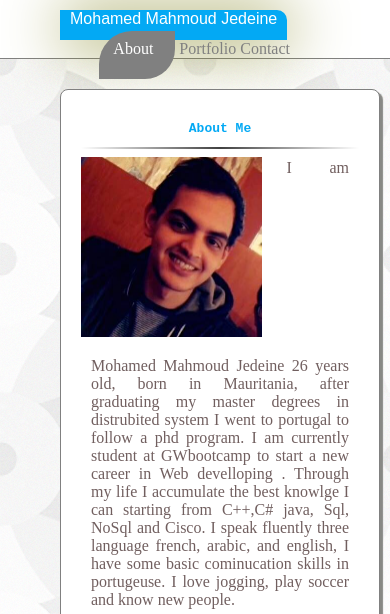
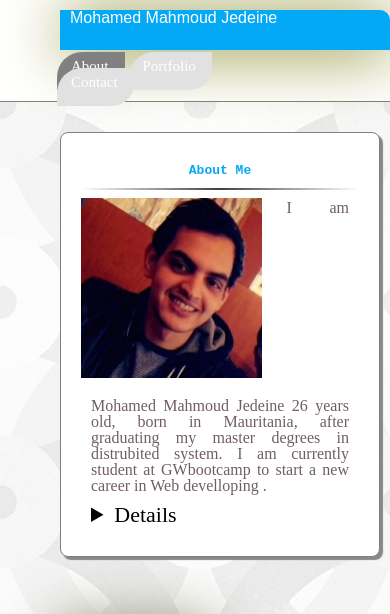
Before and after one commit to MoudGW/Basic-Portfolio, a plain HTML site: page index.html in a window 390 px wide. Shown: the top 614 px of the page. Drawn offline with Linux system fonts and the light colour scheme.

Commit message:
last modification

```diff
--- a/assets/css/reset.css
+++ b/assets/css/reset.css
@@ -4,7 +4,7 @@
 */
 
 html, body, div, span, applet, object, iframe,
-h1, h2, h3, h4, h5, h6, p, blockquote, pre,
+h1, h5, h6, blockquote, pre,
 a, abbr, acronym, address, big, cite, code,
 del, dfn, em, img, ins, kbd, q, s, samp,
 small, strike, strong, sub, sup, tt, var,
@@ -12,7 +12,7 @@ b, u, i, center,
 dl, dt, dd, ol, ul, li,
 fieldset, form, label, legend,
 table, caption, tbody, tfoot, thead, tr, th, td,
-article, aside, canvas, details, embed,
+article, aside, canvas, embed,
 figure, figcaption, footer, header, hgroup,
 menu, nav, output, ruby, section, summary,
 time, mark, audio, video {
--- a/assets/css/styles.css
+++ b/assets/css/styles.css
@@ -26,9 +26,7 @@
     margin-bottom: 30px;
     border-radius: 8px;
 }
-body{
-	margin: 0px;
-}
+
 #right{
 	float: right;
 	background-color: white;
@@ -52,7 +50,6 @@ H3,H2{
 	color: #03A9F4;
 	font-family: monospace;
 	font-size: 2em;
-
 }
 #name {
     font-family: 'Ubuntu', sans-serif;
@@ -73,6 +70,9 @@ H3,H2{
 	margin-right: 100px;
 }
 #baron{
+	font-size: 22px;
+    color: gray;
+	text-decoration: blink;
     padding-bottom: 22px;
     background-color: gray;
     color: white;
@@ -82,21 +82,30 @@ H3,H2{
     border-top-left-radius: 33px;
     border-bottom-right-radius: 30px;
 }
+.baroff{
+	font-size: 22px;
+    color: gray;
+	text-decoration: blink;
+	padding-bottom: 22px;
+    background-color: #E1E1E1;
+    color: white;
+    padding-top: 9px;
+    padding-left: 14px;
+    padding-right: 22px;
+    border-top-left-radius: 33px;
+    border-bottom-right-radius: 30px;
+}
+.baroff:hover {
+    background-color: black;
+}
 #body{
 	background-image: url("wall.png");
     width: inherit;
-    height: 700px;
+    height: 800px;
     border-top: solid 1px gray;
     border-bottom: solid 5px #03A9F4;
-    margin-bottom: 50px;
-
 }
-.bar{
-	font-size: 22px;
-    color: gray;
-	text-decoration: blink;
-}
-p{
+p,details{
 	color: black;
 	font-size: 22px;
 	margin: 10px;
@@ -131,7 +140,7 @@ button{
     background-color: #03A9F4;
     color: #fff;
     border-radius: 6px;
-   box-shadow: 2px 2px 1px #a6c1ce;
+    box-shadow: 2px 2px 1px #a6c1ce;
 }
 @media screen and (max-width:910px){
 
@@ -160,9 +169,31 @@ H2,H3{
 }
 #left{
 	width: auto;
+
 }
 #right{
 	float: left;
 	margin-left: 58px;
 }
+#baron,.baroff{
+	font-size: 15px;
+    color: gray;
+	text-decoration: blink;
+	padding-bottom: 16px;
+    color: white;
+    padding-top: 6px;
+    padding-left: 14px;
+    padding-right: 16px;
+    border-top-left-radius: 25px;
+    border-bottom-right-radius: 22px;
 }
+#lbar{
+    float: left;
+    margin-top: 8px;
+    margin-left: 57px;
+}
+#head{
+	height: 91px;
+    display: inline-grid;
+}
+}
--- a/index.html
+++ b/index.html
@@ -3,7 +3,7 @@
 <head>
 	<title>Portfolio</title>
 	<link rel="stylesheet" type="text/css" href="assets/css/styles.css">
-
+    <link rel=stylesheet href=assets/css/reset.css>
 </head>
 <body>
 	<!--entete-->
@@ -11,12 +11,13 @@
 		<div id="name">Mohamed Mahmoud Jedeine</div>
 		<div id="lbar">
 			<a href="index.html" style="text-decoration: blink">
-<span class="bar" id="baron">About</span></a>
+				<span id="baron">About</span>
+			</a>
 			<a href="portfolio.html" style="text-decoration: blink">
-<span class="bar">  Portfolio  </span>
+				<span class="baroff">  Portfolio  </span>
 			</a>
 			<a href="contact.html" style="text-decoration: blink">
-<span class="bar">Contact </span>
+				<span class="baroff">Contact </span>
 			</a>
 		</div>
 	</div>
@@ -24,14 +25,16 @@
 	<div id="body">
 		<div id="left">
 			<H2>About Me</H2>
-<hr class="solid">
-<img id="Iportfolio" class="imgC" src="assets/images/portfolio.jpg" >
-<p>I am Mohamed Mahmoud Jedeine 26 years old, born in Mauritania,  after graduating my master degrees in distrubited system I went to portugal to follow a phd program. I am currently student at GWbootcamp to start a new career in Web develloping . Through my life I accumulate the best knowlge I can starting from C++,C# java, Sql, NoSql and Cisco. I speak fluently three language french, arabic, and english, I have some basic cominucation skills in portugeuse.
-I love jogging, play soccer and know new people. </p>
+			<hr class="solid"/>
+			<img id="Iportfolio" class="imgC" src="assets/images/portfolio.jpg"/>
+			<p>I am Mohamed Mahmoud Jedeine 26 years old, born in Mauritania,  after graduating my master degrees in distrubited system.
+				I am currently student at GWbootcamp to start a new career in Web develloping .
+				<details>Through my life I accumulate the best knowlge I can starting from C++,C# java, Sql, NoSql and Cisco. I speak fluently three language french, arabic, and english, I have some basic cominucation skills in portugeuse.
+					I love jogging, play soccer and know new people. </details></p>
 				</div>
 				<div id="right">
 					<H3>Contact with Me</H3>
-  <hr class="solid">
+					<hr class="solid"/>
 					<a href="https://github.com/">
 						<img alt="github" class="imgC" src="assets/images/git.png">
 					</a>
@@ -43,6 +46,7 @@ I love jogging, play soccer and know new people. </p>
 					</a>
 				</div>
 			</div>
+		</body>
 		<footer>
 			&copy Copyright 2017 Mohamed Mahmoud Jedeine
 		</footer>
```
Also changed, not shown: contact.html (+6 -3 lines), portfolio.html (+4 -4 lines). Lines whose indentation alone changed are shown as unchanged.
